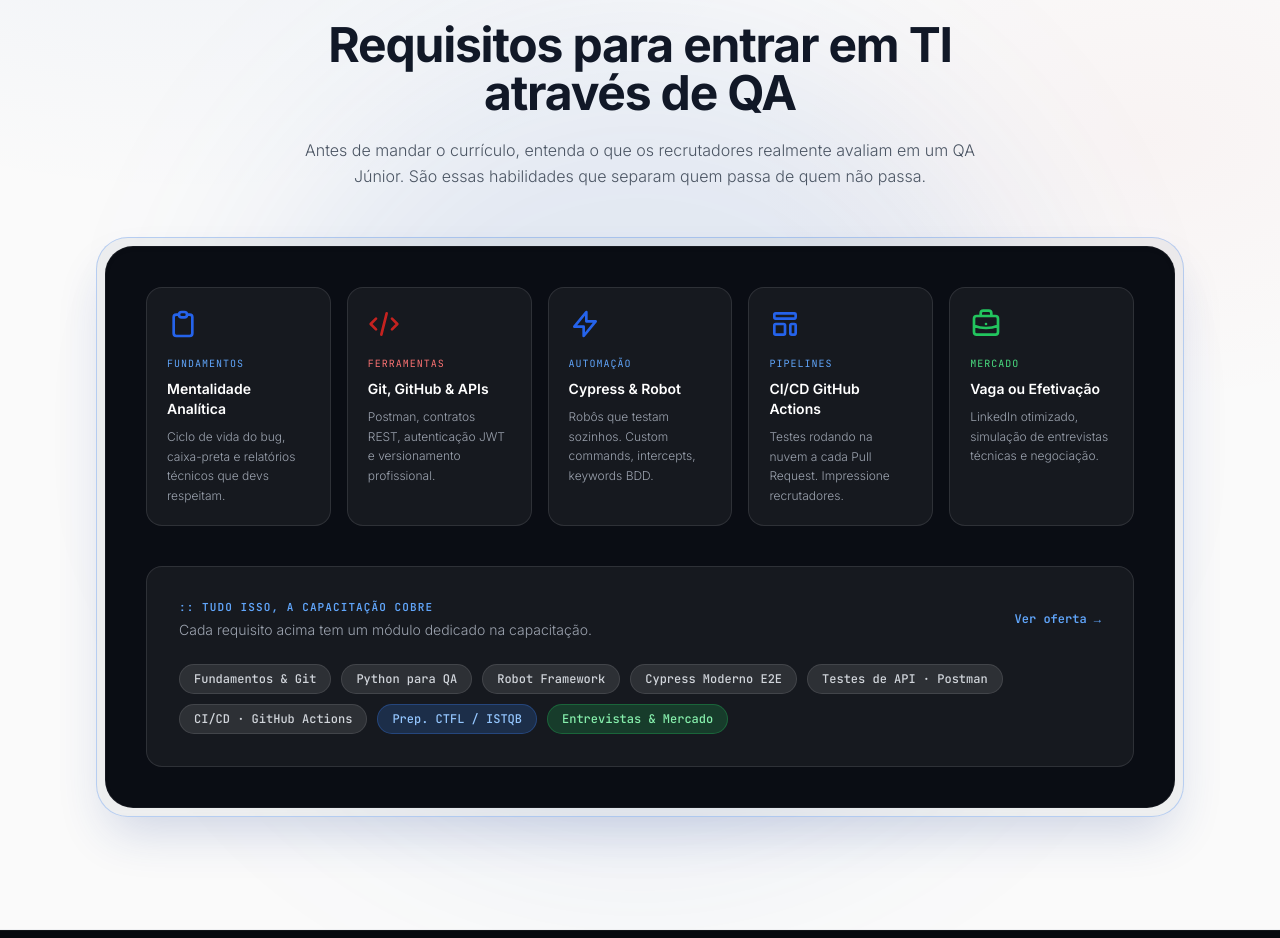
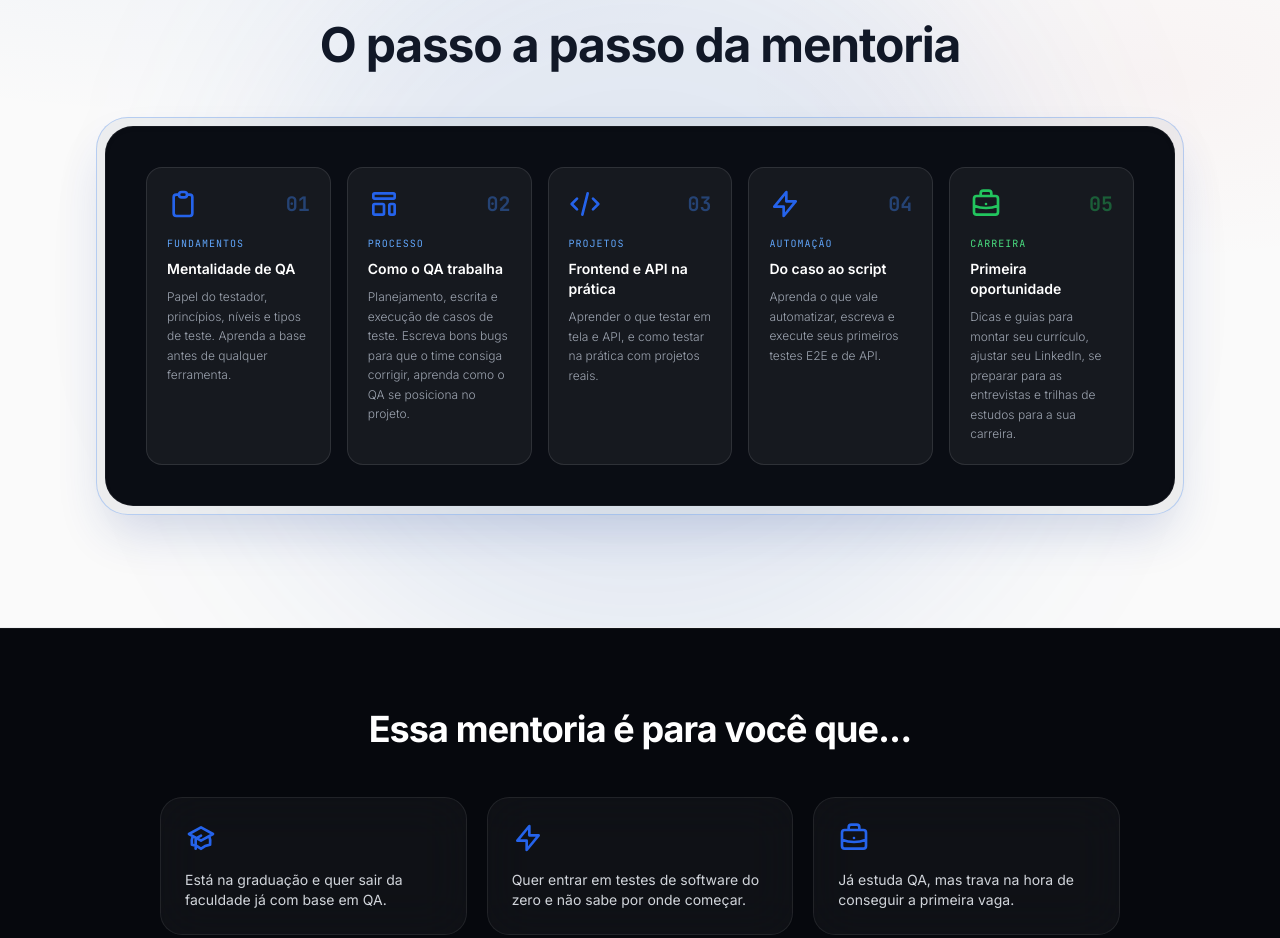
Before and after one commit to ishelp-lab/qages, a website: page index.html in a window 1280 px wide. Shown: the part 920-1858 px from the top of the page. Drawn offline with nearby package versions, Linux system fonts and the light colour scheme.

Commit message:
refactor: unifica secoes de jornada e requisitos preservando layout moderno

```diff
--- a/index.html
+++ b/index.html
@@ -932,8 +932,7 @@
 
       <!-- Desktop Nav -->
       <nav class="hidden md:flex items-center gap-7 text-sm font-medium text-gray-400">
-        <a href="#rota" class="hover:text-white transition-colors">Como funciona</a>
-        <a href="#jornada" class="hover:text-white transition-colors">Jornada</a>
+        <a href="#jornada" class="hover:text-white transition-colors">Como funciona</a>
         <a href="#modulos" class="hover:text-white transition-colors">Módulos</a>
         <a href="#depoimentos" class="hover:text-white transition-colors">Depoimentos</a>
         <a href="#mentor" class="hover:text-white transition-colors">Mentor</a>
@@ -961,9 +960,8 @@
     <!-- Mobile Dropdown -->
     <div id="mobileMenu"
       class="hidden md:hidden bg-[#0F1219]/95 backdrop-blur-xl border-t border-white/07 px-6 py-5 space-y-4">
-      <a href="#rota" class="block text-gray-300 hover:text-white font-medium py-1 mobile-link text-sm">Como
+      <a href="#jornada" class="block text-gray-300 hover:text-white font-medium py-1 mobile-link text-sm">Como
         funciona</a>
-      <a href="#jornada" class="block text-gray-300 hover:text-white font-medium py-1 mobile-link text-sm">Jornada</a>
       <a href="#modulos" class="block text-gray-300 hover:text-white font-medium py-1 mobile-link text-sm">Módulos</a>
       <a href="#depoimentos"
         class="block text-gray-300 hover:text-white font-medium py-1 mobile-link text-sm">Depoimentos</a>
@@ -1095,7 +1093,7 @@
                 <path stroke-linecap="round" stroke-linejoin="round" stroke-width="2.5" d="M7 17L17 7M17 7H7M17 7V17" />
               </svg>
             </a>
-            <a href="#rota" class="btn-ghost !h-[52px]">
+            <a href="#jornada" class="btn-ghost !h-[52px]">
               <span
                 class="text-[#2563EB] font-mono font-bold text-[0.8em] tracking-[-0.15em] mx-1 inline-block align-middle">::</span>
               Como funciona
@@ -1192,9 +1190,10 @@
   </section>
 
 
-  <!-- ===================== 2. REQUISITOS ===================== -->
-  <section id="rota"
+  <!-- ===================== 2. JORNADA / PASSO A PASSO ===================== -->
+  <section id="jornada"
     class="bg-section-light pt-14 pb-16 sm:pt-20 sm:pb-28 relative overflow-hidden border-y border-gray-200/50">
+    <div id="rota" class="absolute -top-24"></div>
     <!-- background glow -->
     <div
       class="absolute top-1/2 left-1/2 -translate-x-1/2 -translate-y-1/2 w-[800px] h-[800px] bg-[#1351B4]/10 rounded-full blur-[100px] pointer-events-none">
@@ -1204,13 +1203,9 @@
 
       <!-- Header -->
       <div class="max-w-2xl mx-auto mb-12 text-center reveal">
-        <h2 class="text-3xl sm:text-4xl lg:text-5xl font-bold text-gray-900 tracking-tight leading-tight mb-5">
-          Requisitos para entrar em TI através de QA
+        <h2 class="text-3xl sm:text-4xl lg:text-5xl font-bold text-gray-900 tracking-tight leading-tight">
+          O passo a passo da mentoria
         </h2>
-        <p class="text-base text-gray-600 font-light leading-relaxed">
-          Antes de mandar o currículo, entenda o que os recrutadores realmente avaliam em um QA Júnior. São essas
-          habilidades que separam quem passa de quem não passa.
-        </p>
       </div>
 
       <div
@@ -1219,120 +1214,84 @@
           class="bg-[#0A0D14] rounded-[1.75rem] p-6 sm:p-10 border border-white/5 relative overflow-hidden shadow-inner">
 
           <!-- Requirement Cards -->
-          <div class="grid grid-cols-1 md:grid-cols-5 gap-4 mb-10">
+          <div class="grid grid-cols-1 md:grid-cols-5 gap-4">
 
             <div
               class="bg-white/5 border border-white/10 rounded-2xl p-5 hover:border-blue-500/40 hover:bg-white/10 transition-colors">
-              <div class="mb-4">
+              <div class="flex items-center justify-between mb-4">
                 <svg class="w-8 h-8 text-[#2563EB]" fill="none" stroke="currentColor" viewBox="0 0 24 24">
                   <path stroke-linecap="round" stroke-linejoin="round" stroke-width="2"
                     d="M9 5H7a2 2 0 00-2 2v12a2 2 0 002 2h10a2 2 0 002-2V7a2 2 0 00-2-2h-2M9 5a2 2 0 002 2h2a2 2 0 002-2M9 5a2 2 0 012-2h2a2 2 0 012 2" />
                 </svg>
+                <span class="font-mono text-xl font-bold text-blue-500/40 select-none">01</span>
               </div>
               <span class="text-[10px] font-mono text-blue-400 uppercase tracking-widest block mb-2">Fundamentos</span>
-              <h4 class="text-sm font-semibold text-white mb-2">Mentalidade Analítica</h4>
-              <p class="text-xs text-gray-400 leading-relaxed font-light">Ciclo de vida do bug, caixa-preta e relatórios
-                técnicos que devs respeitam.</p>
+              <h4 class="text-sm font-semibold text-white mb-2">Mentalidade de QA</h4>
+              <p class="text-xs text-gray-400 leading-relaxed font-light">Papel do testador, princípios, níveis e tipos
+                de teste. Aprenda a base antes de qualquer ferramenta.</p>
             </div>
 
             <div
               class="bg-white/5 border border-white/10 rounded-2xl p-5 hover:border-blue-500/40 hover:bg-white/10 transition-colors">
-              <div class="mb-4">
-                <svg class="w-8 h-8 text-[#C5221F]" fill="none" stroke="currentColor" viewBox="0 0 24 24">
+              <div class="flex items-center justify-between mb-4">
+                <svg class="w-8 h-8 text-[#2563EB]" fill="none" stroke="currentColor" viewBox="0 0 24 24">
+                  <path stroke-linecap="round" stroke-linejoin="round" stroke-width="2"
+                    d="M4 5a1 1 0 011-1h14a1 1 0 011 1v2a1 1 0 01-1 1H5a1 1 0 01-1-1V5zM4 13a1 1 0 011-1h6a1 1 0 011 1v6a1 1 0 01-1 1H5a1 1 0 01-1-1v-6zM16 13a1 1 0 011-1h2a1 1 0 011 1v6a1 1 0 01-1 1h-2a1 1 0 01-1-1v-6z" />
+                </svg>
+                <span class="font-mono text-xl font-bold text-blue-500/40 select-none">02</span>
+              </div>
+              <span class="text-[10px] font-mono text-blue-400 uppercase tracking-widest block mb-2">Processo</span>
+              <h4 class="text-sm font-semibold text-white mb-2">Como o QA trabalha</h4>
+              <p class="text-xs text-gray-400 leading-relaxed font-light">Planejamento, escrita e execução de casos de
+                teste. Escreva bons bugs para que o time consiga corrigir, aprenda como o QA se posiciona no projeto.
+              </p>
+            </div>
+
+            <div
+              class="bg-white/5 border border-white/10 rounded-2xl p-5 hover:border-blue-500/40 hover:bg-white/10 transition-colors">
+              <div class="flex items-center justify-between mb-4">
+                <svg class="w-8 h-8 text-[#2563EB]" fill="none" stroke="currentColor" viewBox="0 0 24 24">
                   <path stroke-linecap="round" stroke-linejoin="round" stroke-width="2"
                     d="M10 20l4-16m4 4l4 4-4 4M6 16l-4-4 4-4" />
                 </svg>
-              </div>
-              <span class="text-[10px] font-mono text-red-400 uppercase tracking-widest block mb-2">Ferramentas</span>
-              <h4 class="text-sm font-semibold text-white mb-2">Git, GitHub &amp; APIs</h4>
-              <p class="text-xs text-gray-400 leading-relaxed font-light">Postman, contratos REST, autenticação JWT e
-                versionamento profissional.</p>
+                <span class="font-mono text-xl font-bold text-blue-500/40 select-none">03</span>
+              </div>
+              <span class="text-[10px] font-mono text-blue-400 uppercase tracking-widest block mb-2">Projetos</span>
+              <h4 class="text-sm font-semibold text-white mb-2">Frontend e API na prática</h4>
+              <p class="text-xs text-gray-400 leading-relaxed font-light">Aprender o que testar em tela e API, e como
+                testar na prática com projetos reais.</p>
             </div>
 
             <div
               class="bg-white/5 border border-white/10 rounded-2xl p-5 hover:border-blue-500/40 hover:bg-white/10 transition-colors">
-              <div class="mb-4">
+              <div class="flex items-center justify-between mb-4">
                 <svg class="w-8 h-8 text-[#2563EB]" fill="none" stroke="currentColor" viewBox="0 0 24 24">
                   <path stroke-linecap="round" stroke-linejoin="round" stroke-width="2"
                     d="M13 10V3L4 14h7v7l9-11h-7z" />
                 </svg>
+                <span class="font-mono text-xl font-bold text-blue-500/40 select-none">04</span>
               </div>
               <span class="text-[10px] font-mono text-blue-400 uppercase tracking-widest block mb-2">Automação</span>
-              <h4 class="text-sm font-semibold text-white mb-2">Cypress &amp; Robot</h4>
-              <p class="text-xs text-gray-400 leading-relaxed font-light">Robôs que testam sozinhos. Custom commands,
-                intercepts, keywords BDD.</p>
-            </div>
-
-            <div
-              class="bg-white/5 border border-white/10 rounded-2xl p-5 hover:border-blue-500/40 hover:bg-white/10 transition-colors">
-              <div class="mb-4">
-                <svg class="w-8 h-8 text-[#2563EB]" fill="none" stroke="currentColor" viewBox="0 0 24 24">
-                  <path stroke-linecap="round" stroke-linejoin="round" stroke-width="2"
-                    d="M4 5a1 1 0 011-1h14a1 1 0 011 1v2a1 1 0 01-1 1H5a1 1 0 01-1-1V5zM4 13a1 1 0 011-1h6a1 1 0 011 1v6a1 1 0 01-1 1H5a1 1 0 01-1-1v-6zM16 13a1 1 0 011-1h2a1 1 0 011 1v6a1 1 0 01-1 1h-2a1 1 0 01-1-1v-6z" />
-                </svg>
-              </div>
-              <span class="text-[10px] font-mono text-blue-400 uppercase tracking-widest block mb-2">Pipelines</span>
-              <h4 class="text-sm font-semibold text-white mb-2">CI/CD GitHub Actions</h4>
-              <p class="text-xs text-gray-400 leading-relaxed font-light">Testes rodando na nuvem a cada Pull Request.
-                Impressione recrutadores.</p>
+              <h4 class="text-sm font-semibold text-white mb-2">Do caso ao script</h4>
+              <p class="text-xs text-gray-400 leading-relaxed font-light">Aprenda o que vale automatizar, escreva e
+                execute seus primeiros testes E2E e de API.</p>
             </div>
 
             <div
               class="bg-white/5 border border-white/10 rounded-2xl p-5 hover:border-green-500/40 hover:bg-white/10 transition-colors">
-              <div class="mb-4">
+              <div class="flex items-center justify-between mb-4">
                 <svg class="w-8 h-8 text-green-500" fill="none" stroke="currentColor" viewBox="0 0 24 24">
                   <path stroke-linecap="round" stroke-linejoin="round" stroke-width="2"
                     d="M21 13.255A23.931 23.931 0 0112 15c-3.183 0-6.22-.62-9-1.745M16 6V4a2 2 0 00-2-2h-4a2 2 0 00-2 2v2m4 6h.01M5 20h14a2 2 0 002-2V8a2 2 0 00-2-2H5a2 2 0 00-2 2v10a2 2 0 002 2z" />
                 </svg>
-              </div>
-              <span class="text-[10px] font-mono text-green-400 uppercase tracking-widest block mb-2">Mercado</span>
-              <h4 class="text-sm font-semibold text-white mb-2">Vaga ou Efetivação</h4>
-              <p class="text-xs text-gray-400 leading-relaxed font-light">LinkedIn otimizado, simulação de entrevistas
-                técnicas e negociação.</p>
-            </div>
-
-          </div>
-
-          <!-- O que a QAGES oferece -->
-          <div class="bg-white/5 border border-white/10 rounded-2xl p-6 sm:p-8">
-            <div class="flex flex-col sm:flex-row sm:items-center justify-between gap-4 mb-6">
-              <div>
-                <p class="text-[11px] font-mono font-semibold text-blue-400 uppercase tracking-widest mb-1">:: tudo
-                  isso, a capacitação cobre</p>
-                <p class="text-sm text-gray-400 font-light">Cada requisito acima tem um módulo dedicado na capacitação.
-                </p>
-              </div>
-              <a href="#vagas"
-                class="text-xs font-mono font-semibold text-blue-400 hover:text-blue-300 transition-colors whitespace-nowrap">Ver
-                oferta →</a>
-            </div>
-
-            <div class="flex flex-wrap gap-2.5">
-              <span
-                class="px-3.5 py-1.5 rounded-full text-xs font-mono font-medium text-gray-300 bg-white/10 border border-white/10">Fundamentos
-                &amp; Git</span>
-              <span
-                class="px-3.5 py-1.5 rounded-full text-xs font-mono font-medium text-gray-300 bg-white/10 border border-white/10">Python
-                para QA</span>
-              <span
-                class="px-3.5 py-1.5 rounded-full text-xs font-mono font-medium text-gray-300 bg-white/10 border border-white/10">Robot
-                Framework</span>
-              <span
-                class="px-3.5 py-1.5 rounded-full text-xs font-mono font-medium text-gray-300 bg-white/10 border border-white/10">Cypress
-                Moderno E2E</span>
-              <span
-                class="px-3.5 py-1.5 rounded-full text-xs font-mono font-medium text-gray-300 bg-white/10 border border-white/10">Testes
-                de API · Postman</span>
-              <span
-                class="px-3.5 py-1.5 rounded-full text-xs font-mono font-medium text-gray-300 bg-white/10 border border-white/10">CI/CD
-                · GitHub Actions</span>
-              <span
-                class="px-3.5 py-1.5 rounded-full text-xs font-mono font-medium text-blue-300 bg-blue-500/20 border border-blue-500/30">Prep.
-                CTFL / ISTQB</span>
-              <span
-                class="px-3.5 py-1.5 rounded-full text-xs font-mono font-medium text-green-300 bg-green-500/20 border border-green-500/30">Entrevistas
-                &amp; Mercado</span>
-            </div>
+                <span class="font-mono text-xl font-bold text-green-500/40 select-none">05</span>
+              </div>
+              <span class="text-[10px] font-mono text-green-400 uppercase tracking-widest block mb-2">Carreira</span>
+              <h4 class="text-sm font-semibold text-white mb-2">Primeira oportunidade</h4>
+              <p class="text-xs text-gray-400 leading-relaxed font-light">Dicas e guias para montar seu currículo,
+                ajustar seu LinkedIn, se preparar para as entrevistas e trilhas de estudos para a sua carreira.</p>
+            </div>
+
           </div>
 
         </div>
@@ -1430,63 +1389,7 @@
   </section>
 
 
-  <!-- ===================== 5. JORNADA / PASSO A PASSO ===================== -->
-  <section id="jornada" class="bg-section-dark pt-14 pb-16 sm:pt-20 sm:pb-24 border-t border-white/5">
-    <div class="max-w-6xl mx-auto px-5 sm:px-8">
-      <div class="text-center max-w-2xl mx-auto mb-14 reveal">
-        <h2 class="text-3xl sm:text-4xl font-bold text-white tracking-tight leading-tight">
-          O passo a passo da mentoria
-        </h2>
-      </div>
-
-      <div class="grid grid-cols-1 sm:grid-cols-2 lg:grid-cols-3 xl:grid-cols-5 gap-4">
-
-        <div class="journey-card reveal reveal-delay-1">
-          <p class="journey-number">01</p>
-          <p class="text-[10px] font-mono text-blue-400 uppercase tracking-widest mb-2">Fundamentos</p>
-          <h3 class="text-sm font-semibold text-white mb-2">Mentalidade de QA</h3>
-          <p class="text-xs text-gray-400 leading-relaxed font-light">Papel do testador, princípios, níveis e tipos de
-            teste. Aprenda a base antes de qualquer ferramenta.</p>
-        </div>
-
-        <div class="journey-card reveal reveal-delay-1">
-          <p class="journey-number">02</p>
-          <p class="text-[10px] font-mono text-blue-400 uppercase tracking-widest mb-2">Processo</p>
-          <h3 class="text-sm font-semibold text-white mb-2">Como o QA trabalha</h3>
-          <p class="text-xs text-gray-400 leading-relaxed font-light">Planejamento, escrita e execução de casos de
-            teste. Escreva bons bugs para que o time consiga corrigir, aprenda como o QA se posiciona no projeto.</p>
-        </div>
-
-        <div class="journey-card reveal reveal-delay-1">
-          <p class="journey-number">03</p>
-          <p class="text-[10px] font-mono text-blue-400 uppercase tracking-widest mb-2">Projetos</p>
-          <h3 class="text-sm font-semibold text-white mb-2">Frontend e API na prática</h3>
-          <p class="text-xs text-gray-400 leading-relaxed font-light">Aprender o que testar em tela e API, e como testar
-            na prática com projetos reais.</p>
-        </div>
-
-        <div class="journey-card reveal reveal-delay-1">
-          <p class="journey-number">04</p>
-          <p class="text-[10px] font-mono text-blue-400 uppercase tracking-widest mb-2">Automação</p>
-          <h3 class="text-sm font-semibold text-white mb-2">Do caso ao script</h3>
-          <p class="text-xs text-gray-400 leading-relaxed font-light">Aprenda o que vale automatizar, escreva e execute
-            seus primeiros testes E2E e de API.</p>
-        </div>
-
-        <div class="journey-card reveal reveal-delay-1">
-          <p class="journey-number">05</p>
-          <p class="text-[10px] font-mono text-blue-400 uppercase tracking-widest mb-2">Carreira</p>
-          <h3 class="text-sm font-semibold text-white mb-2">Primeira oportunidade</h3>
-          <p class="text-xs text-gray-400 leading-relaxed font-light">Dicas e guias para montar seu currículo, ajustar
-            seu LinkedIn, se preparar para as entrevistas e trilhas de estudos para a sua carreira.</p>
-        </div>
-
-      </div>
-    </div>
-  </section>
-
-
-  <!-- ===================== 6. MÓDULOS COMPLETOS ===================== -->
+  <!-- ===================== 5. MÓDULOS COMPLETOS ===================== -->
   <section id="modulos"
     class="bg-section-light pt-14 pb-16 sm:pt-20 sm:pb-24 border-y border-gray-200/50 overflow-hidden">
     <div class="max-w-6xl mx-auto px-5 sm:px-8">
@@ -2153,7 +2056,8 @@
           </button>
           <div
             class="faq-content max-h-0 overflow-hidden transition-all duration-300 text-sm text-gray-400 font-light leading-relaxed">
-            <div class="pb-4">Sim. A trilha foi feita pensando em pessoas iniciantes ou que ainda estão na graduação. Você
+            <div class="pb-4">Sim. A trilha foi feita pensando em pessoas iniciantes ou que ainda estão na graduação.
+              Você
               começa nos fundamentos e segue o trabalho de um QA: planejar o que testar, escrever casos, executar,
               reportar o bug e testar com projetos para praticar.</div>
           </div>
@@ -2243,12 +2147,13 @@
             class="text-[#C5221F] text-[0.8em] tracking-[-0.15em] mx-1 inline-block align-middle">::</span>MACHADO
         </div>
         <p class="text-xs text-gray-500 font-light max-w-xs">
-          Gustavo Machado · Quality Assurance Engineering Systems • Software QA Engineer.<br>Capacitação prática em QA &amp; Teste de Software.
+          Gustavo Machado · Quality Assurance Engineering Systems • Software QA Engineer.<br>Capacitação prática em QA
+          &amp; Teste de Software.
         </p>
       </div>
 
       <div class="flex flex-wrap justify-center sm:justify-start gap-5 text-xs font-mono text-gray-500">
-        <a href="#rota" class="hover:text-gray-300 transition-colors">Como funciona</a>
+        <a href="#jornada" class="hover:text-gray-300 transition-colors">Como funciona</a>
         <a href="#depoimentos" class="hover:text-gray-300 transition-colors">Depoimentos</a>
         <a href="#mentor" class="hover:text-gray-300 transition-colors">Mentor</a>
         <a href="#faq" class="hover:text-gray-300 transition-colors">FAQ</a>
```
